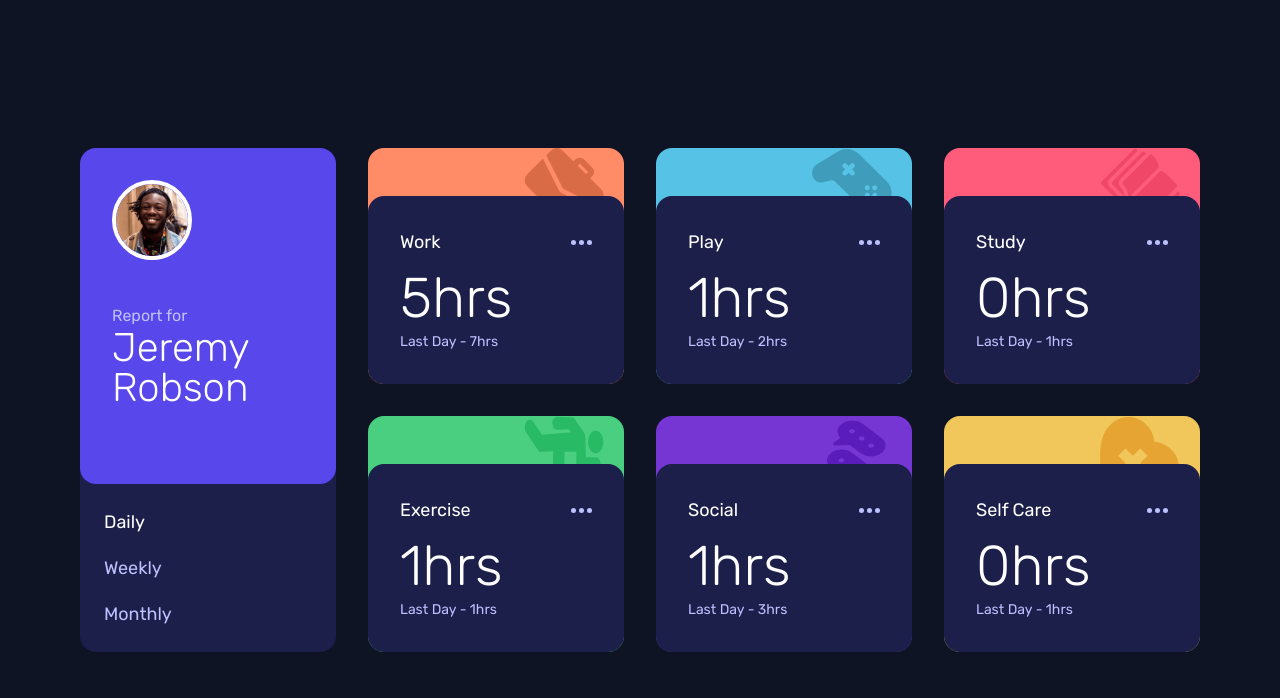
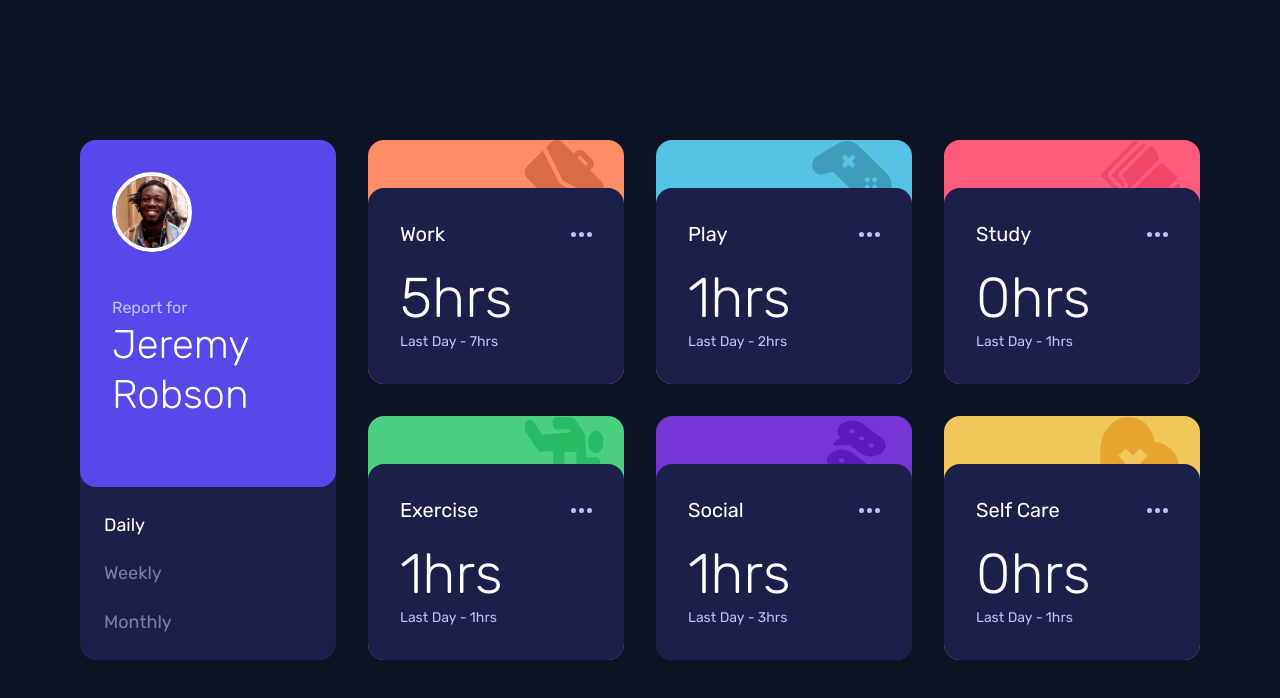
Before and after one commit to SkivaDev/frontendMentor-time-tracking-dashboard, a React (Vite) app: page / in a window 1280 px wide. Shown: the top 698 px of the page. Built offline with nearby package versions, Linux system fonts and the light colour scheme.

Commit message:
css correction

```diff
--- a/src/App.jsx
+++ b/src/App.jsx
@@ -46,10 +46,10 @@ function App() {
             />
             <div className="">
               <h3 className="text-[hsl(236,100%,87%)] sm:text-base text-sm">Report for</h3>
-              <h1 className="sm:text-4xl sm:text-[40px] text-2xl font-light">Jeremy Robson</h1>
+              <h1 className="sm:leading-tight sm:text-[40px] text-2xl font-light">Jeremy Robson</h1>
             </div>
           </div>
-          <div className="p-6 flex sm:flex-col sm:items-start items-center justify-between h-1/3 text-lg text-[hsl(236,100%,87%)]">
+          <div className="p-6 flex sm:flex-col sm:items-start items-center justify-between h-1/3 text-lg text-[hsl(237,20%,57%)]">
             <button ref={dailyBtnRef} className={`text-white hover:text-white`} onClick={handleDailyBtn}>
               Daily
             </button>
@@ -62,13 +62,13 @@ function App() {
           </div>
         </section>
         {data.map((item, i) => (
-          <section className={`card w-full item-${i} h-full grid grid-rows-[3rem_1fr] overflow-hidden rounded-2xl `} style={{backgroundColor: `${item.background_color}`}}>
+          <section className={`card w-full item-${i} h-full grid grid-rows-[3rem_1fr] overflow-hidden rounded-2xl`} style={{backgroundColor: `${item.background_color}`}}>
             <div className="flex justify-end px-5">
               <img src={item.background} alt="" className="h-20 w-20" />
             </div>
-            <div className="card_info bg-darkBlue px-8 py-8 rounded-t-2xl flex flex-col flex-nowrap gap-6">
-              <header className="flex justify-between items-center sm:text-lg text-base">
-                <h3 className="font-medium sm:font-normal">{item.title}</h3>
+            <div className="card_info bg-darkBlue px-8 py-8 rounded-t-2xl flex flex-col flex-nowrap gap-8">
+              <header className="flex justify-between items-center sm:text-xl text-base">
+                <h3 className="font-semibold sm:font-normal">{item.title}</h3>
                 <img className="hover:brightness-1500 hover:cursor-pointer" src="./assets/images/icon-ellipsis.svg"></img>
               </header>
               <div className="flex sm:flex-col flex-nowrap sm:items-start items-center justify-between sm:gap-4">
```
